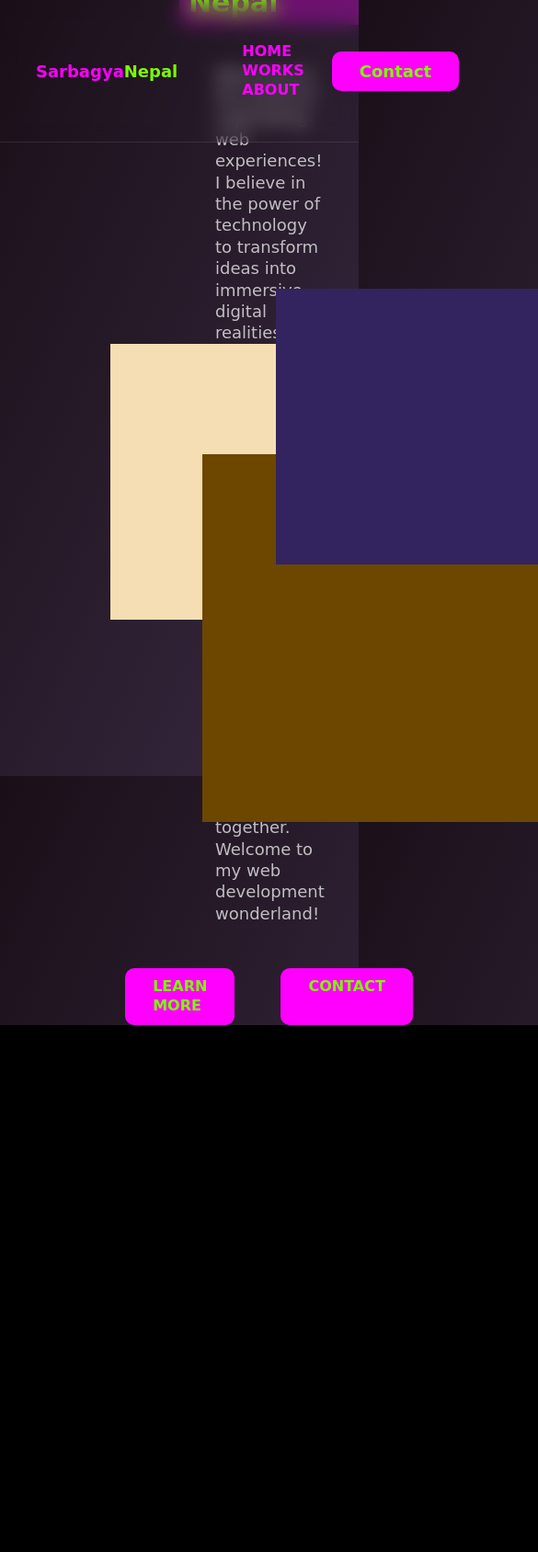
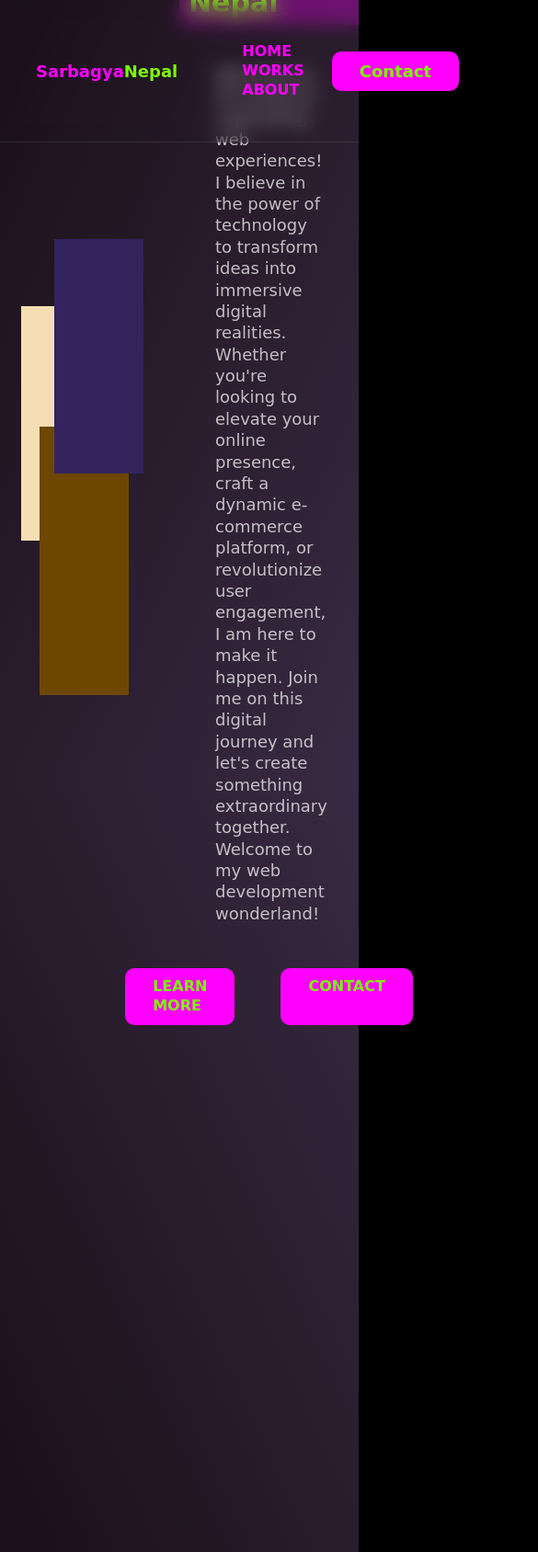
Before and after one commit to coded-dolphin/coded-dolphin.github.io, a plain HTML site: page index.html in a window 390 px wide. Shown: the top 1688 px of the page at 92% size, 585 px wide, since content can reach past the window. Before the commit the page ends 1115 px from the top, so only its background shows below. Drawn offline with Linux system fonts and the light colour scheme.

Commit message:
making the rectangles responsive??

```diff
--- a/app/script.js
+++ b/app/script.js
@@ -3,17 +3,17 @@ const rtl2 = document.getElementById("rtl2")
 const rtl3 = document.getElementById("rtl3")
 
 function rtl1_clk1(){
-    rtl1.style.zIndex = "1"
-    rtl2.style.zIndex = "0"
-    rtl3.style.zIndex = "0"
+    rtl1.style.zIndex = 1;
+    rtl2.style.zIndex = 0;
+    rtl3.style.zIndex = 0;
 }
 function rtl2_clk2(){
-    rtl2.style.zIndex = "1"
-    rtl3.style.zIndex = "0"
-    rtl1.style.zIndex = "0"
+    rtl2.style.zIndex = 1;
+    rtl3.style.zIndex = 0;
+    rtl1.style.zIndex = 0;
 }
 function rtl3_clk3(){
-    rtl3.style.zIndex = "1"
-    rtl1.style.zIndex = "0"
-    rtl2.style.zIndex = "0"
+    rtl3.style.zIndex = 1;
+    rtl1.style.zIndex = 0;
+    rtl2.style.zIndex = 0;
 }
--- a/index.html
+++ b/index.html
@@ -36,6 +36,9 @@
       </div>
     </div>
   </main>
+  <section class="works">
+
+  </section>
   <script src="app/script.js"></script>
 </body>
 </html>
--- a/scss/_globals.scss
+++ b/scss/_globals.scss
@@ -13,7 +13,6 @@ body {
     line-height: 1.3;
     margin: 0;
     padding: 0;
-    background-image: linear-gradient(to left top, #382a42, #1a0f18);
     background-color: $background;
     margin: 0;
     padding: 0;
--- a/scss/_main.scss
+++ b/scss/_main.scss
@@ -5,6 +5,7 @@ main {
     display: flex;
     justify-content: center;
     align-items: center;
+    background-image: linear-gradient(to left top, #382a42, #1a0f18);
 }
 
 .hero {
@@ -22,28 +23,28 @@ main {
 .rectangle1 {
     position: absolute;
     background-color: wheat;
-    height: 300px;
-    width: 400px;
-    top: 260px;
-    left: 120px;
+    height: 35%;
+    width: 40%;
+    top: 30%;
+    left: 12%;
 }
 
 .rectangle2 {
     position: absolute;
     background-color: rgb(109, 71, 0);
-    height: 400px;
-    width: 400px;
-    top: 380px;
-    left: 220px;
+    height: 40%;
+    width: 50%;
+    top: 48%;
+    left: 22%;
 }
 
 .rectangle3 {
     position: absolute;
     background-color: rgb(51, 35, 94);
-    height: 300px;
-    width: 500px;
-    top: 200px;
-    left: 300px;
+    height: 35%;
+    width: 50%;
+    top: 20%;
+    left: 30%;
 }
 
 .right {
--- a/scss/_nav.scss
+++ b/scss/_nav.scss
@@ -10,6 +10,7 @@ nav {
     top: 0;
     left: 0;
     right: 0;
+    z-index: 99999999;
 }
 
 .logo {
--- /dev/null
+++ b/scss/_works.scss
@@ -0,0 +1,8 @@
+.works {
+    height: 100%;
+    width: 100%;
+    display: flex;
+    justify-content: center;
+    align-items: center;
+    background-image: linear-gradient(to left bottom, #382a42, #1a0f18);
+}
--- a/scss/style.scss
+++ b/scss/style.scss
@@ -2,3 +2,4 @@
 @import "globals";
 @import "nav";
 @import "main";
+@import "works";
```
Also changed, not shown: css/style.css, 1 other file.
